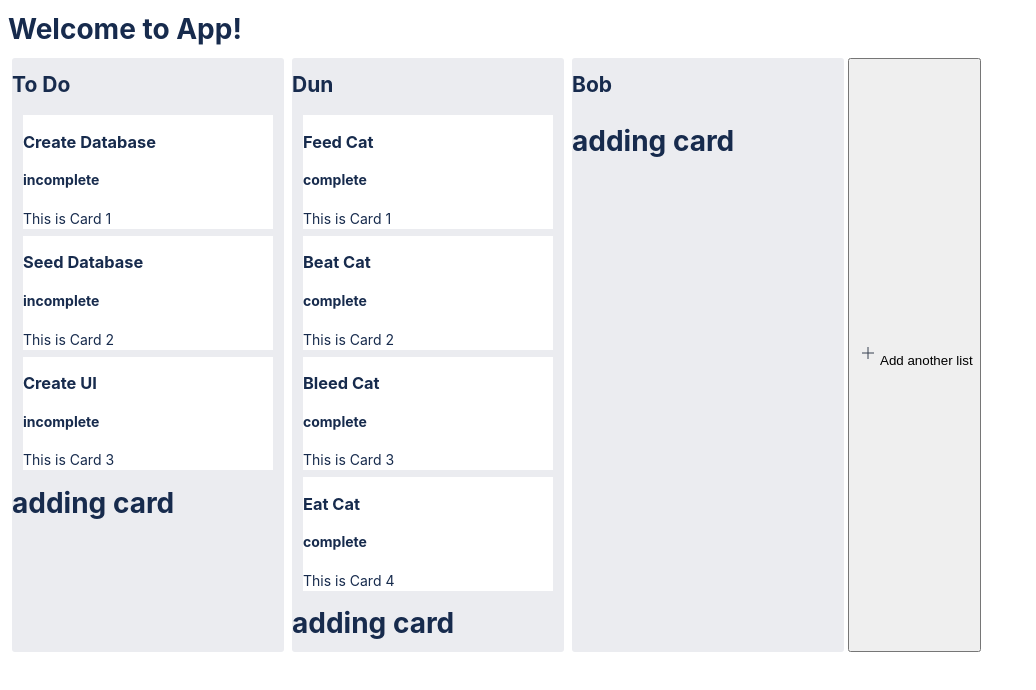
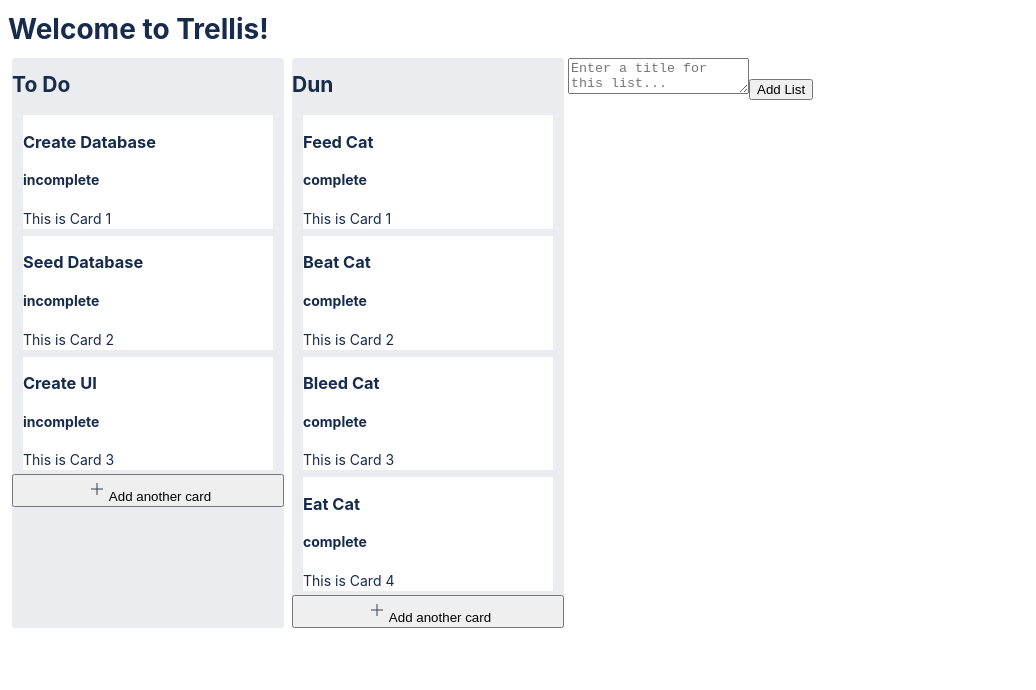
Before and after one commit to jeffbw13/trellis, a React (Vite) app: page / in a window 1280 px wide. Both pictures are taken after a click on the button "Add another list". Shown: the top 690 px of the page, without its empty margins (0-1036 px from the left). Built offline with nearby package versions, Linux system fonts and the light colour scheme.

Commit message:
Refactoring / list headers

```diff
--- a/data/board.json
+++ b/data/board.json
@@ -1,18 +1,24 @@
 {
   "board": [
-    { "userId": 1, "columnId": 1, "header": "To Do",
+    {
+      "userId": 1,
+      "listId": 1,
+      "header": "To Do",
       "cards": [
-        {"cardId": 1, "desc": "Create Database", "status": "incomplete"},
-        {"cardId": 2, "desc": "Seed Database", "status": "incomplete"},
-        {"cardId": 3, "desc": "Create UI", "status": "incomplete"}
+        { "cardId": 1, "desc": "Create Database", "status": "incomplete" },
+        { "cardId": 2, "desc": "Seed Database", "status": "incomplete" },
+        { "cardId": 3, "desc": "Create UI", "status": "incomplete" }
       ]
     },
-    { "userId": 1, "columnId": 2, "header": "Dun",
+    {
+      "userId": 1,
+      "listId": 2,
+      "header": "Dun",
       "cards": [
-        {"cardId": 1, "desc": "Feed Cat", "status": "complete"},
-        {"cardId": 2, "desc": "Beat Cat", "status": "complete"},
-        {"cardId": 3, "desc": "Bleed Cat", "status": "complete"},
-        {"cardId": 4, "desc": "Eat Cat", "status": "complete"}
+        { "cardId": 1, "desc": "Feed Cat", "status": "complete" },
+        { "cardId": 2, "desc": "Beat Cat", "status": "complete" },
+        { "cardId": 3, "desc": "Bleed Cat", "status": "complete" },
+        { "cardId": 4, "desc": "Eat Cat", "status": "complete" }
       ]
     }
   ]
--- a/src/App.js
+++ b/src/App.js
@@ -8,7 +8,7 @@
   return (
     <DndProvider backend={HTML5Backend}>
     <div>
-      <h1>Welcome to App!</h1>
+      <h1>Welcome to Trellis!</h1>
       <Board />
     </div>
     </DndProvider>
--- a/src/components/Board.js
+++ b/src/components/Board.js
@@ -1,38 +1,60 @@
-import React, { useState, useEffect } from 'react';
-import boardJSON from '../../data/board.json';
-import Column from './Column';
-import plus_sm from '../../images/plus-sm.svg';
+import React, { useState, useEffect } from "react";
+import boardJSON from "../../data/board.json";
+import List from "./List";
+import plus_sm from "../../images/plus-sm.svg";
 
-const Board = function() {
-
+const Board = function () {
   const [board, setBoard] = useState([]);
+  const [addingList, setAddingList] = useState(false);
+  const [listTitle, setListTitle] = useState("");
 
   useEffect(() => {
     console.log(boardJSON);
     setBoard(boardJSON.board);
-  }, [])
+  }, []);
 
-  const addColumn = () => {
-    console.log('addColumn');
+  const handleAddList = (event) => {
+    event.preventDefault();
+    //  do we need cardId?  Card will always be inside a column array.
+    const list = {
+      listId: board.length + 1,
+      header: listTitle,
+      cards: [],
+    };
+    //  this needs to add column to database.
     const boardx = [...board];
-    let inx = boardx.length + 1;
-    let col = {userId: 1, columnId: inx, header: 'Bob', cards: []};
-    boardx.push(col);
+
+    boardx.push(list);
     setBoard(boardx);
+    setAddingList(false);
   };
+
+  let key = 0;
 
   return (
     <div>
       <div className="board">
-      {board.map((column) => (
-        <Column key={column.columnId} column={column}/>
+        {board.map((list) => (
+          <List key={key++} list={list} />
         ))}
-      <button className="add-column-button" onClick={addColumn}>
-        <span>
-        <img src={plus_sm} />
-        Add another list
-        </span>
-      </button>
+        {!addingList && (
+          <button
+            className="add-list-button"
+            onClick={() => setAddingList(true)}
+          >
+            <img src={plus_sm} />
+            Add another list
+          </button>
+        )}
+        {addingList && (
+          <form className="add-list-form" onSubmit={handleAddList}>
+            <textarea
+              placeholder="Enter a title for this list..."
+              onChange={(event) => setListTitle(event.target.value)}
+            ></textarea>
+            <input type="submit" value="Add List" />
+          </form>
+        )}
       </div>
     </div>
   );
--- a/src/components/Column.js
+++ /dev/null
@@ -1,64 +0,0 @@
-import React, { useRef, useState, useEffect } from 'react';
-import { useDrop } from 'react-dnd';
-import ITEM_TYPE from '../../data/types';
-import Card from './Card';
-import plus_sm from '../../images/plus-sm.svg';
-
-const Column = ({column}) => {
-
-  const [addingCard, setAddingCard] = useState(true);
-
-  const [{isOver}, drop] = useDrop({
-    accept: ITEM_TYPE,
-    canDrop: (item, monitor) => {
-      //  we don't actually need canDrop at all, since we'll always accept this item type
-      //  we may not want this logic.  forces column adjacency
-      //const itemIndex = statuses.findIndex(si => si.status === item.status);
-      //const statusIndex = statuses.findIndex(si => si.status === status);
-      //return [itemIndex + 1, itemIndex - 1, itemIndex].includes(statusIndex);
-      return true;
-    },
-    drop: (item, monitor) => {
-      //  drop is called when the item is dropped over this component.
-      //  react-dnd does not actually drop the object into the div viz html5.
-      //  What "drop" needs to do is move the item into the data array for this column
-      //    and delete it from the array it used to be in
-      alert('dropped!');
-      //  onDrop would be passed in to To from the calling component which
-      //    has access to all the data
-      //  in Ryan's example, onDrop changes the status on the moved (dropped) item and
-      //    resets the state in HomePage
-      //onDrop(item, monitor, status);
-    },
-    collect: monitor => ({  // why the parends?  BC returning an object literal.
-      isOver: monitor.isOver()   // isOver() is a function found in the DropTargetMonitor
-    })
-
-  });
-
-  let className = "column";
-  if (isOver) {
-    className += " isOver";
-  }
-
-  return (
-    <div className={className} ref={drop}>
-      <h2>{column.header}</h2>
-      {column.cards.map((card) => (
-        <Card key={card.cardId} card={card} />
-      ))}
-      {!addingCard &&
-
-      <button className="add-card-button">
-        <img src={plus_sm} />
-        Add another card
-      </button>
-      }
-      {addingCard &&
-      <h1>adding card</h1>
-      }
-    </div>
-  );
-};
-
-export default Column;
--- /dev/null
+++ b/src/components/List.js
@@ -0,0 +1,83 @@
+import React, { useRef, useState, useEffect } from "react";
+import { useDrop } from "react-dnd";
+import ITEM_TYPE from "../../data/types";
+import Card from "./Card";
+import plus_sm from "../../images/plus-sm.svg";
+
+const List = ({ list }) => {
+  const [addingCard, setAddingCard] = useState(false);
+  const [cardTitle, setCardTitle] = useState("");
+
+  const handleAddCard = (event) => {
+    event.preventDefault();
+    //  do we need cardId?  Card will always be inside a column array.
+    const card = {
+      cardId: list.cards.length + 1,
+      desc: cardTitle,
+      status: "incomplete",
+    };
+    //  this needs to add column to database.
+    list.cards.push(card);
+    setAddingCard(false);
+  };
+
+  const [{ isOver }, drop] = useDrop({
+    accept: ITEM_TYPE,
+    canDrop: (item, monitor) => {
+      //  we don't actually need canDrop at all, since we'll always accept this item type
+      //  we may not want this logic.  forces column adjacency
+      //const itemIndex = statuses.findIndex(si => si.status === item.status);
+      //const statusIndex = statuses.findIndex(si => si.status === status);
+      //return [itemIndex + 1, itemIndex - 1, itemIndex].includes(statusIndex);
+      return true;
+    },
+    drop: (item, monitor) => {
+      //  drop is called when the item is dropped over this component.
+      //  react-dnd does not actually drop the object into the div viz html5.
+      //  What "drop" needs to do is move the item into the data array for this column
+      //    and delete it from the array it used to be in
+      alert("dropped!");
+      //  onDrop would be passed in to To from the calling component which
+      //    has access to all the data
+      //  in Ryan's example, onDrop changes the status on the moved (dropped) item and
+      //    resets the state in HomePage
+      //onDrop(item, monitor, status);
+    },
+    collect: (monitor) => ({
+      // why the parends?  BC returning an object literal.
+      isOver: monitor.isOver(), // isOver() is a function found in the DropTargetMonitor
+    }),
+  });
+
+  let className = "list";
+  if (isOver) {
+    className += " isOver";
+  }
+  let key = 0;
+
+  return (
+    <div className={className} ref={drop}>
+      <h2>{list.header}</h2>
+      {list.cards.map((card) => (
+        <Card key={key++} card={card} />
+      ))}
+      {!addingCard && (
+        <button className="add-card-button" onClick={() => setAddingCard(true)}>
+          <img src={plus_sm} />
+          Add another card
+        </button>
+      )}
+      {addingCard && (
+        <form className="add-card-form" onSubmit={handleAddCard}>
+          <textarea
+            placeholder="Enter a title for this card..."
+            onChange={(event) => setCardTitle(event.target.value)}
+          ></textarea>
+          <input type="submit" value="Add Card" />
+        </form>
+      )}
+    </div>
+  );
+};
+
+export default List;
--- a/src/style.css
+++ b/src/style.css
@@ -1,6 +1,7 @@
 body {
   color: #172b4d;
-  font-family: -apple-system,BlinkMacSystemFont,Segoe UI,Roboto,Noto Sans,Ubuntu,Droid Sans,Helvetica Neue,sans-serif;
+  font-family: -apple-system, BlinkMacSystemFont, Segoe UI, Roboto, Noto Sans,
+    Ubuntu, Droid Sans, Helvetica Neue, sans-serif;
   font-size: 14px;
   line-height: 20px;
   font-weight: 400;
@@ -11,7 +12,7 @@
   flex-direction: row;
 }
 
-.column {
+.list {
   width: 272px;
   margin: 0 4px;
   background-color: #ebecf0;
```
Also changed, not shown: 2 other files (tests, documents, lock files or other folders).
